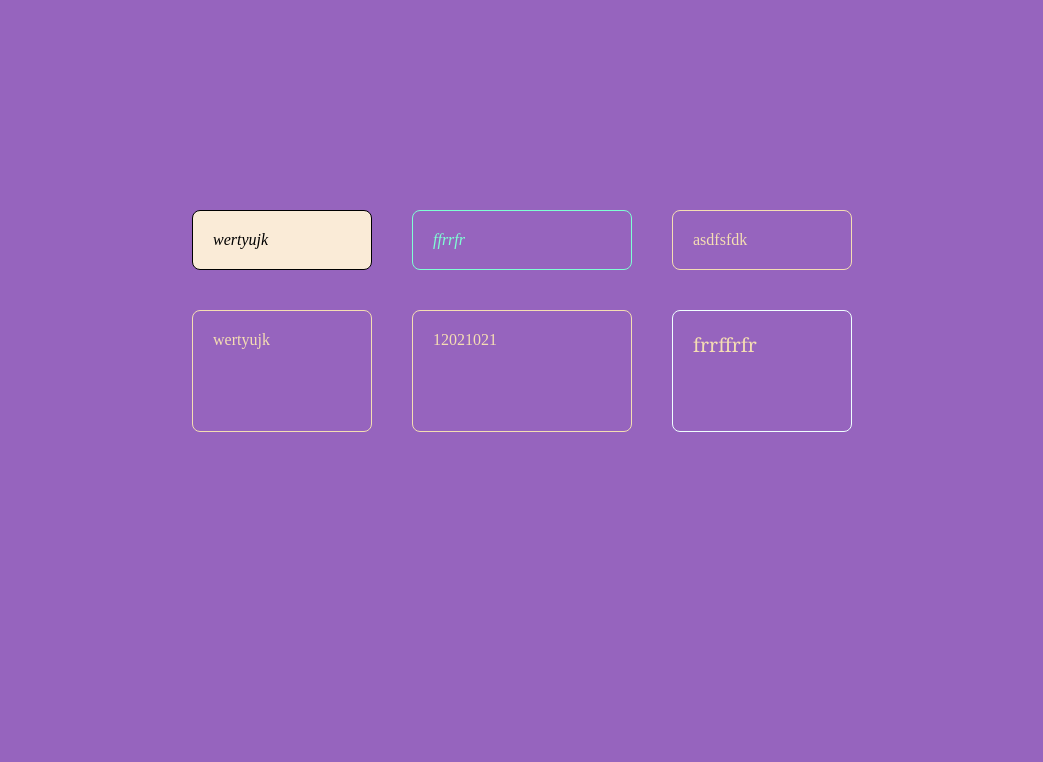
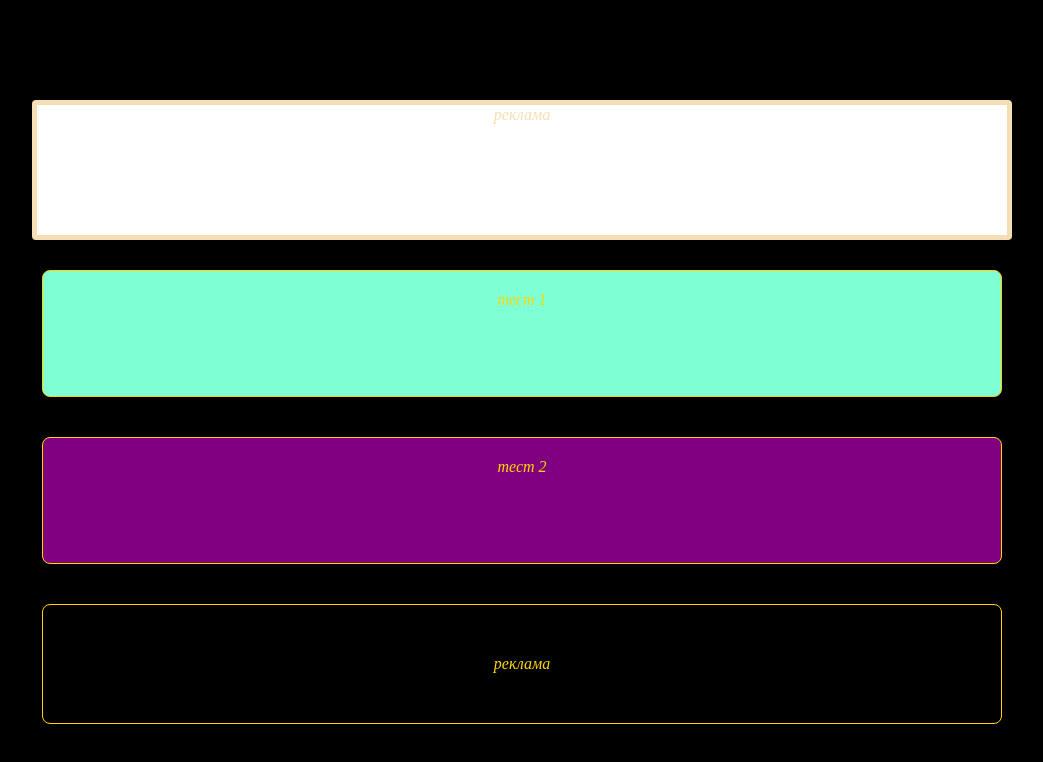
Before and after one commit to gerrrrrrrrrrrrr/dristn-krya, a plain HTML site: page index.html in a window 1280 px wide. Shown: the whole page, without its empty margins (118-1161 px from the left). Drawn offline with Linux system fonts and the light colour scheme.

Commit message:
гурраураура

```diff
--- a/index.html
+++ b/index.html
@@ -1,4 +1,4 @@
-<!DOCTYPE html>
+<!-- <!DOCTYPE html>
 <html lang="en">
 <head>
     <meta charset="UTF-8">
@@ -16,4 +16,22 @@
         <div class="o o6">frrffrfr</div>
     </div>
 </body>
-</html>
+</html> -->
+
+<!DOCTYPE html>
+<html lang="en"></html>
+<head>
+    <meta charset="UTF-8">
+    <meta name="viewport" content="width=device-width, initial-scale=1.0">
+    <title>Document</title>
+    <link rel="stylesheet" href="style.css">
+</head>
+
+<body>
+    <div class = "idk">
+        <div class="o o1">реклама</div>
+        <div class="o o2">тест 1</div>
+        <div class="o o3">тест 2</div>
+        <div class="o o4">реклама</div>
+    </div>
+</body>
--- a/style.css
+++ b/style.css
@@ -1,4 +1,4 @@
-* {
+/* * {
     margin: 100px;
     padding: 0;
 }
@@ -42,3 +42,77 @@ body {
     min-height: 10vh;
     grid-template-rows: 10px;
 }
+ */
+
+* {
+    margin:50px;
+    padding: 0;
+ }
+
+ body {
+    background-color: rgb(0,0,0);
+    color: wheat;
+}
+
+.o {
+    padding: 20px;
+    border: 1px solid;
+    border-radius: 8px;
+    margin: 10px;
+}
+
+.idk {
+    display: grid;
+    grid-template-rows: 1fr 1.05fr 1.05fr 1fr;
+    gap: 20px;
+}
+
+
+.o1 {
+    padding: 1px;
+    border: 5px solid;
+    border-radius: 4px;
+    margin: 0.1px;
+    background-color: white;
+    color: wheat;
+    font-style: italic;
+    font-size: 100;
+    text-align: center;
+}
+
+.o2 {
+    padding: 20px;
+    border: 1px solid;
+    border-radius: 8px;
+    margin: 10px;
+    background-color: aquamarine;
+    color: gold;
+    font-style: italic;
+    font-size: 100;
+    text-align: center;
+}
+
+
+.o3 {
+    padding: 20px;
+    border: 1px solid;
+    border-radius: 8px;
+    margin: 10px;
+    background-color: purple;
+    color: gold;
+    font-style: italic;
+    font-size: 100;
+    text-align: center;
+}
+
+.o4 {
+    padding: 50px;
+    border: 1px solid;
+    border-radius: 8px;
+    margin: 10px;
+    background-color: black;
+    color: gold;
+    font-style: italic;
+    font-size: 100;
+    text-align: center;
+}
```
